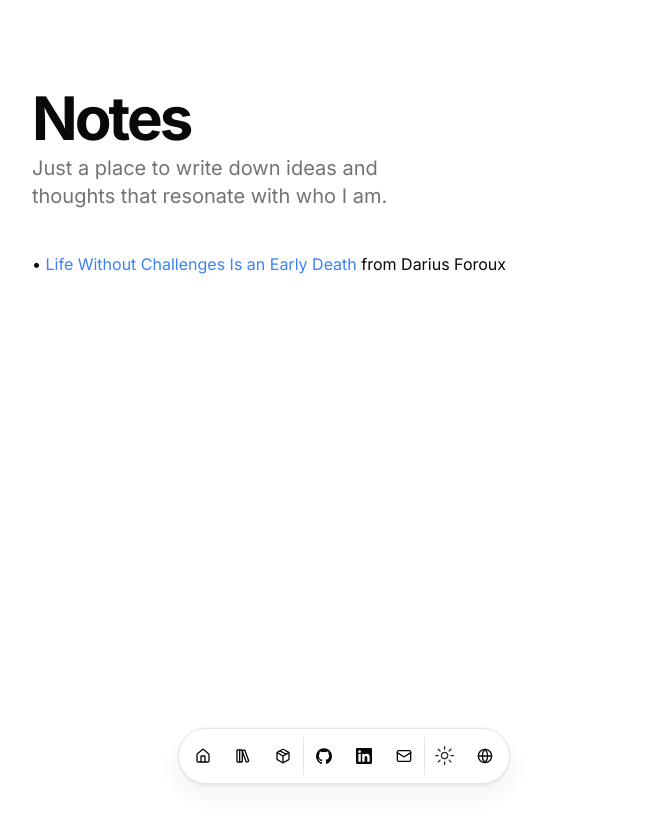
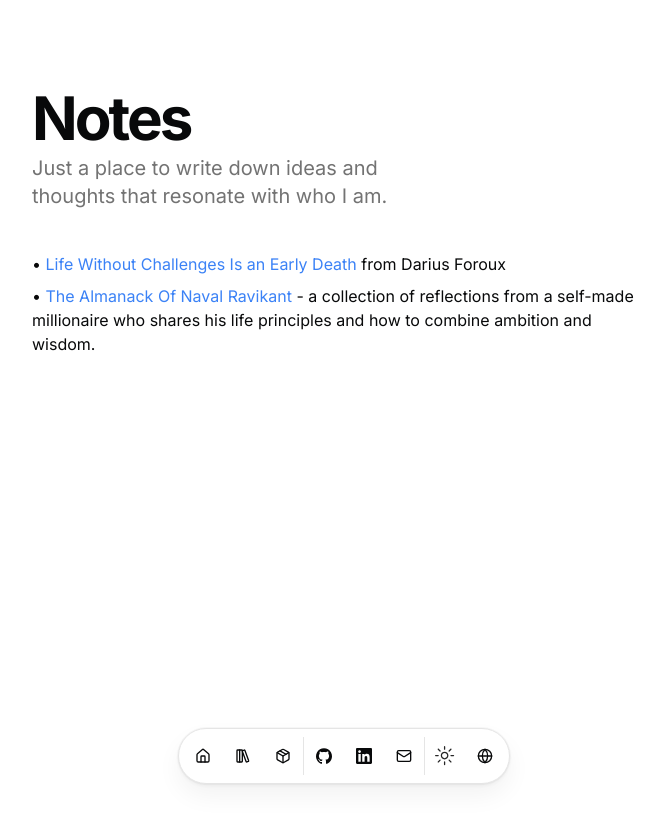
Before and after one commit to leo-mathurin/portfolio, a Next.js app: page /notes in a window 1280 px wide. Shown: the top 826 px of the page, without its empty margins (296-960 px from the left). Built offline with nearby package versions, Linux system fonts and the light colour scheme.

Commit message:
feat: add new resource link to NotesPage for "The Almanack Of Naval Ravikant" with descriptions in English and French

```diff
--- a/src/app/notes/page.tsx
+++ b/src/app/notes/page.tsx
@@ -49,6 +49,20 @@ export default function NotesPage() {
               </Link>{" "}
               {language === "fr" ? "de Darius Foroux" : "from Darius Foroux"}
             </li>
+            <li>
+              •{" "}
+              <Link
+                className="text-blue-500 hover:underline"
+                href="https://www.navalmanack.com/"
+              >
+                {language === "fr"
+                  ? "L'almanach de Naval Ravikant"
+                  : "The Almanack Of Naval Ravikant"}
+              </Link>{" "}
+              {language === "fr"
+                ? "- un recueil de réflexions d'un self-made millionaire qui nous partage ses principes de vie, et comment allier ambition et sagesse."
+                : "- a collection of reflections from a self-made millionaire who shares his life principles and how to combine ambition and wisdom."}
+            </li>
           </ul>
         </BlurFade>
       </section>
```
